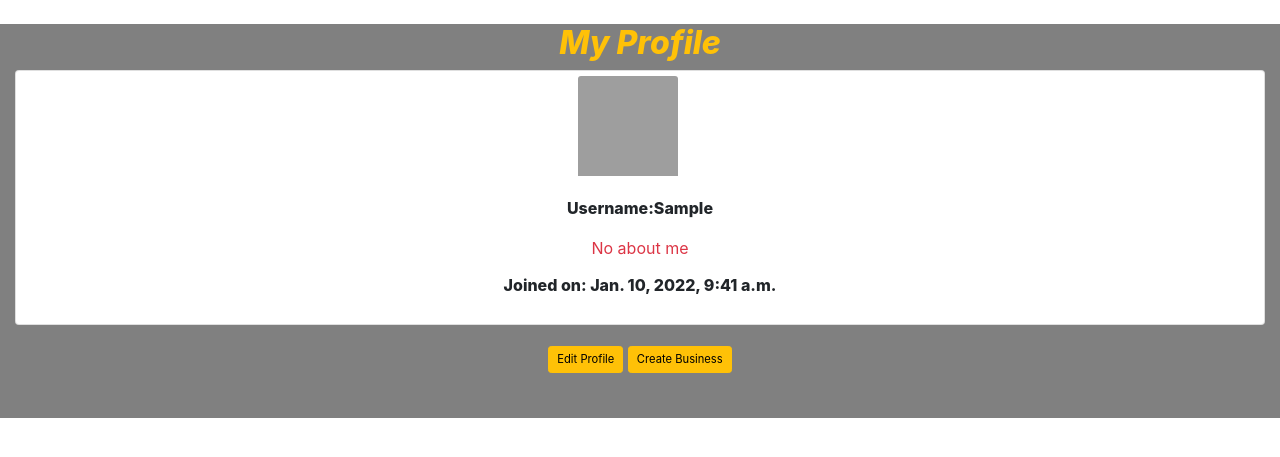
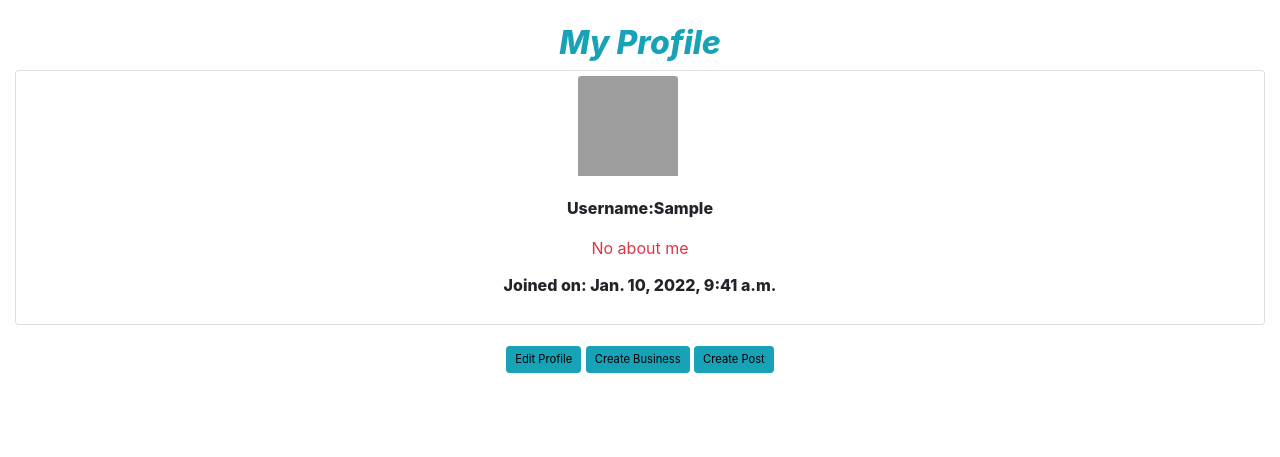
Before and after one commit to monginadiana/Neighbourhood, a Django app: page /profile/ in a window 1280 px wide. Shown: the part 56-513 px from the top of the page. Run offline with Django 3.2, Linux system fonts and the light colour scheme; the visitor is signed in with stand-in values (Sample User, id 1); data comes from the database, SQL or seed files in the repository; some libraries are stand-ins or nearby versions; some web fonts are replaced; grey boxes are pictures that could not be loaded.

Commit message:
styling of the profile.html

```diff
--- a/app/templates/profile.html
+++ b/app/templates/profile.html
@@ -18,8 +18,8 @@
   margin-left: 45%;
 }
 </style>
-<div class="container-fluid " style="background-color:grey;">
-  <h2 class="text-center text-warning" style="font-size:bold; font-weight:800; font-style:italic;">My Profile</h2>
+<div class="container-fluid " style="background-color;">
+  <h2 class="text-center text-info" style="font-size:bold; font-weight:800; font-style:italic;">My Profile</h2>
         <div class="">
             <div class="text-center">
                 <div class="card">
@@ -47,13 +47,18 @@
             <div class=" ">
               <div class="let text-center">
                 {% if request.user is user %}
-                <a href="{%url 'update_profile' user.id %}" style="color:black;font-size: 0.7em;" class="btn btn-warning btn-sm">
+                <a href="{%url 'update_profile' user.id %}" style="color:black;font-size: 0.7em;" class="btn btn-info btn-sm">
                   Edit Profile
                 </a>
               {% endif %}
-              <a href="{%url 'create_business'  %}" style="color:black;font-size: 0.7em;" class="btn btn-warning btn-sm text-center">
+              <a href="{%url 'create_business'  %}" style="color:black;font-size: 0.7em;" class="btn btn-info btn-sm text-center">
                 Create Business
               </a>
+              <a
+              href="{%url 'create_post'  %}" style="color: black; font-size: 0.7em"
+            class="btn btn-info btn-sm">
+              Create Post
+            </a>
             </div>
 
 
```
